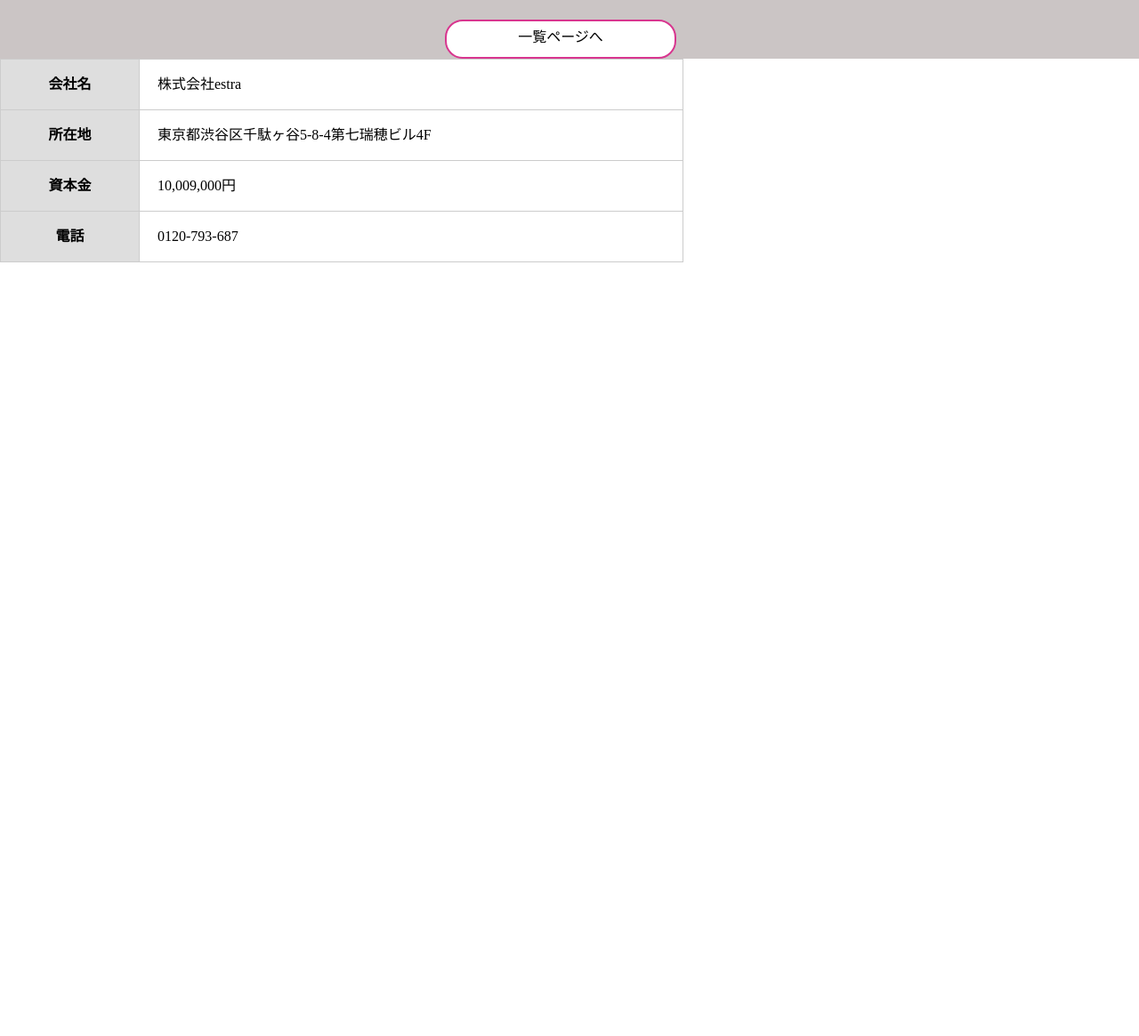
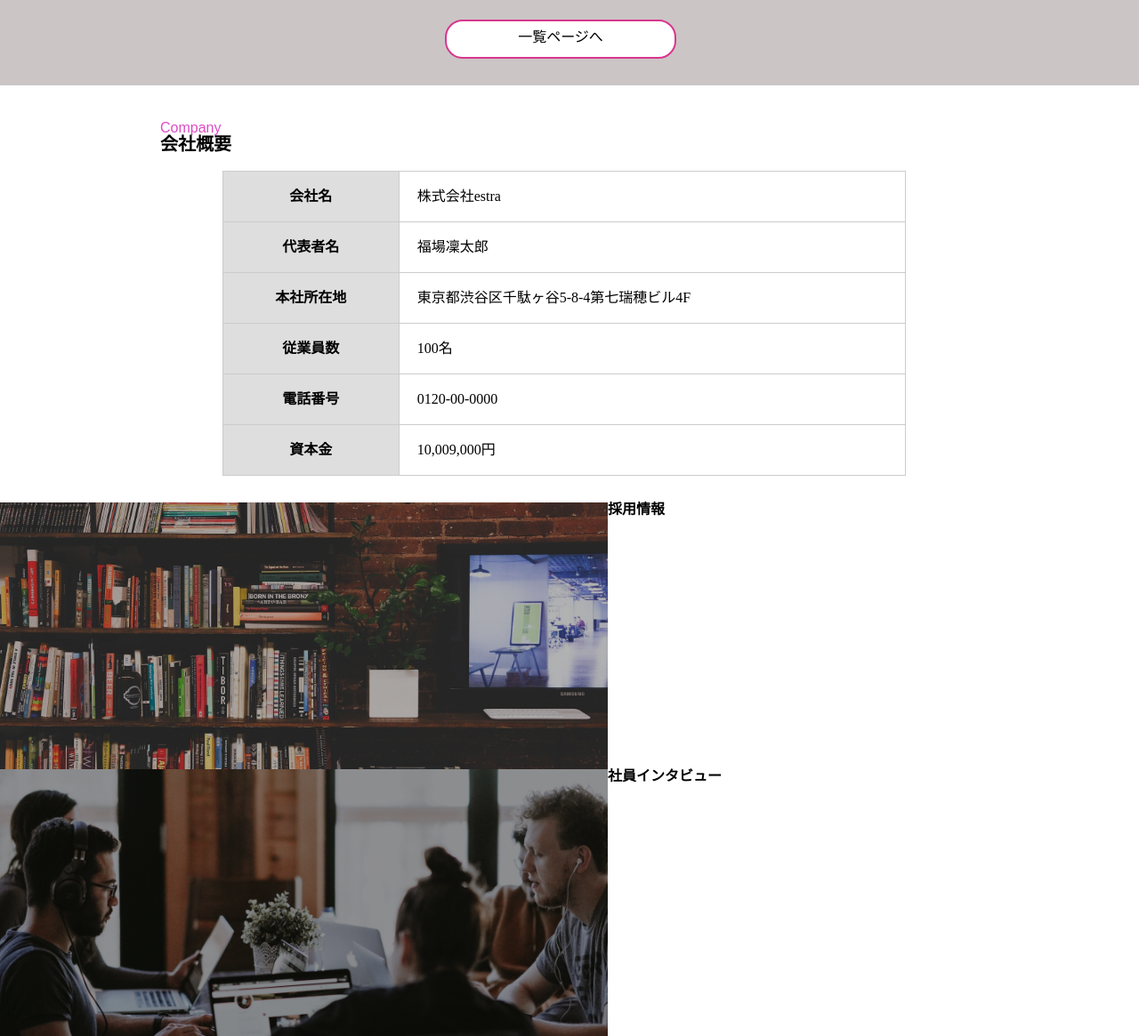
Before and after one commit to Ayanopan-puu/LP-, a plain HTML site: page index.html in a window 1280 px wide. Shown: the part 2085-3250 px from the top of the page at 89% size. Before the commit the page ends 2380 px from the top, so only its background shows below. Drawn offline with Linux system fonts and the light colour scheme.

Commit message:
detail edit

```diff
--- a/index.html
+++ b/index.html
@@ -177,24 +177,45 @@
       </div>
       <a href="index.html" class="blog-a">一覧ページへ</a>
     </div>
-
+<div class="company">
+  <div class="company-topic">Company</div>
+  <h2 class="company-topic-h2">会社概要</h2>
     <table>
       <tr>
         <th>会社名</th>
         <td>株式会社estra</td>
       </tr>
       <tr>
-        <th>所在地</th>
+        <th>代表者名</th>
+        <td>  福場凜太郎</td>
+      </tr>
+      <tr>
+        <th>本社所在地</th>
         <td>東京都渋谷区千駄ヶ谷5-8-4第七瑞穂ビル4F</td>
       </tr>
+      <tr>
+          <th>従業員数</th>
+          <td>100名</td>
+        </tr>
+        <tr>
+          <th>電話番号</th>
+          <td>0120‐00‐0000</td>
+        </tr>
       <tr>
         <th>資本金</th>
         <td>10,009,000円</td>
       </tr>
-      <tr>
-        <th>電話</th>
-        <td>0120-793-687</td>
-      </tr>
     </table>
+    </div>
+    <div class="detail">
+      <div class="recruitment">
+        <img src="img/recruit.png">
+        <h2 class="recruitment-topic">採用情報</h2>
+      </div>
+      <div class="interview">
+        <img src="img/interview.png">
+        <h2 class="interview-topic">社員インタビュー</h2>
+      </div>
+    </div>
   </body>
 </html>
--- a/style.css
+++ b/style.css
@@ -257,6 +257,7 @@ header {
 .blog-a {
   margin-top: 25px;
   margin-left: 500px;
+  margin-bottom: 30px;
   padding-top: 10px;
   display: inline-block;
   text-align: center;
@@ -266,9 +267,22 @@ header {
   border-radius: 20px;
   border: 2px solid rgb(216, 54, 143);
 }
+.company-topic {
+  padding-top: 40px;
+  margin-left: 180px;
+  font-family: fantasy;
+  color: rgb(221, 75, 197);
+}
+.company-topic-h2 {
+  margin-bottom: 20px;
+  margin-left: 180px;
+  font-size: 20px;
+}
 table {
   width: 60%;
   border-collapse: collapse;
+  margin-left: 250px;
+  margin-bottom: 30px;
 }
 table th,
 table td {
@@ -279,3 +293,10 @@ table th {
   font-weight: bold;
   background-color: #dedede;
 }
+
+.recruitment {
+  display: flex;
+}
+.interview {
+  display: flex;
+}
```
